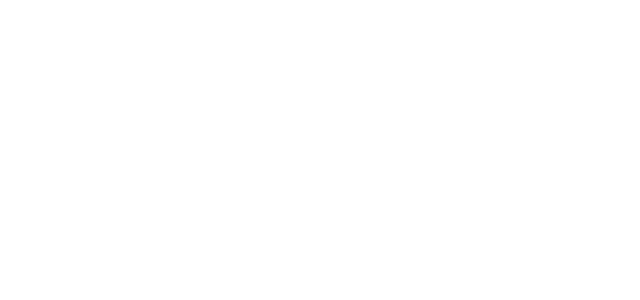
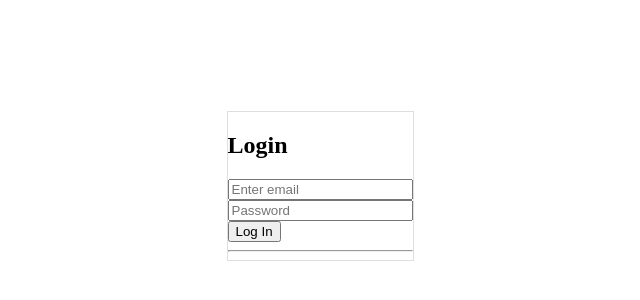
Before and after one commit to saduni-udeshika/transport-csse, a React (Create React App) app: page / in a window 1280 px wide. Shown: the part 222-522 px from the top of the page, without its empty margins (328-968 px from the left). Built offline with nearby package versions, Linux system fonts and the light colour scheme.

Commit message:
Create Login

```diff
--- a/package.json
+++ b/package.json
@@ -6,8 +6,13 @@
     "@testing-library/jest-dom": "^5.16.5",
     "@testing-library/react": "^13.4.0",
     "@testing-library/user-event": "^13.5.0",
+    "bootstrap": "^5.2.2",
+    "firebase": "^9.12.1",
     "react": "^18.2.0",
+    "react-bootstrap": "^2.5.0",
     "react-dom": "^18.2.0",
+    "react-google-button": "^0.7.2",
+    "react-router-dom": "^6.4.2",
     "react-scripts": "5.0.1",
     "web-vitals": "^2.1.4"
   },
--- /dev/null
+++ b/src/App.css
@@ -0,0 +1,24 @@
+body{
+    background-color: white;
+    display: flex;
+    justify-content: center;
+    align-content: center;
+    width: 100%;
+    align-items: center;
+    height: 100vh;
+}
+.box{
+    border: 1px solid #dfdfdf;
+    background-color: #fff;
+}
+.g-btn{
+    width: 100% !important;
+    height: 40px !important;
+    line-height: 40px !important;
+    font-size: 15px !important;
+}
+.g-btn >div,
+.g-btn > div > svg{
+    width: 40px !important;
+    height: 38px !important;
+}
--- a/src/App.js
+++ b/src/App.js
@@ -1,7 +1,9 @@
+import './App.css'
+import { Login } from './components/Login';
 function App() {
   return (
     <div className="App">
-
+    <Login />
     </div>
   );
 }
--- /dev/null
+++ b/src/components/Login.js
@@ -0,0 +1,28 @@
+import React from "react";
+import { Form, Button } from "react-bootstrap";
+
+export const Login = () => {
+  return (
+    <>
+      <div className="p-4 box">
+        <h2 className="mb-3">Login</h2>
+        <Form>
+          <Form.Group className="mb-3" controlId="formBasicEmail">
+            <Form.Control type="email" placeholder="Enter email" />
+          </Form.Group>
+
+          <Form.Group className="mb-3" controlId="formBasicPassword">
+            <Form.Control type="password" placeholder="Password" />
+          </Form.Group>
+
+          <div className="d-grid gap-2">
+          <Button variant="primary" type="submit">
+            Log In
+          </Button>
+          </div>
+        </Form>
+        <hr />
+      </div>
+    </>
+  );
+};
```
Also changed, not shown: public/index.html (+2 -21 lines), src/components/Home.js (added, +12 -0 lines), src/components/ProtectedRoutes.js (added, +7 -0 lines), src/components/Signin.js (added), src/context/UserAuthContext.js (added), 1 other file (tests, documents, lock files or other folders).
